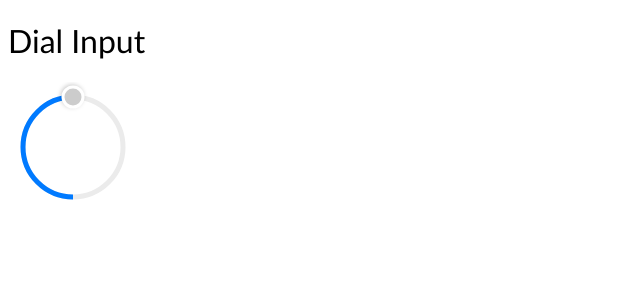
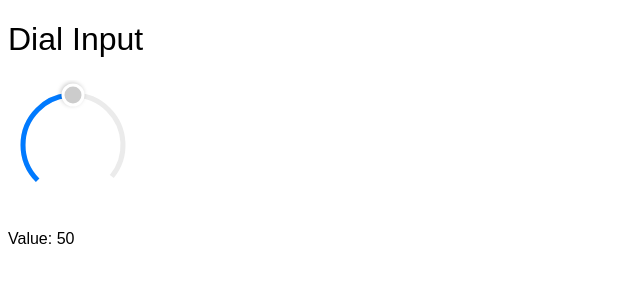
Before and after one commit to jshawl/dial-input, a website: page index.html in a window 1280 px wide. Shown: the whole page, without its empty margins (0-640 px from the left). Drawn offline with Linux system fonts and the light colour scheme.

Commit message:
add gap at the bottom

```diff
--- a/index.html
+++ b/index.html
@@ -6,18 +6,25 @@
     <meta name="viewport" content="width=device-width, initial-scale=1.0" />
     <title>Document</title>
     <style>
-      html, body {
-        font-family:'Gill Sans', 'Gill Sans MT', Calibri, 'Trebuchet MS', sans-serif;
+      html,
+      body {
+        font-family: sans-serif;
         font-weight: normal;
       }
-      h1, h2, h3 {
+      h1,
+      h2,
+      h3 {
         font-weight: lighter;
+      }
+      .active .knob {
+        fill: #007aff;
       }
     </style>
   </head>
   <body>
     <h1>Dial Input</h1>
     <input type="range" value="50" />
+    <p>Value: <span>50</span></p>
     <script type="module">
       import Dial from "./src/index.js";
       Dial("[type='range']");
--- a/package.json
+++ b/package.json
@@ -5,6 +5,7 @@
   "main": "index.js",
   "scripts": {
     "test": "jest",
+    "test:watch": "jest --watchAll",
     "format": "prettier --write ."
   },
   "author": "",
--- a/src/index.js
+++ b/src/index.js
@@ -1,58 +1,58 @@
-const createCircle = props => {
-  const circle = document.createElementNS("http://www.w3.org/2000/svg", "circle")
-  for(let prop in props)
-    circle.setAttribute(prop, props[prop])
-  return circle
-}
-
-const deg = (x, y) => {
-  const rad = Math.atan2(y, x);
-  let degrees = rad * (180 / Math.PI) - 90;
-  if (degrees < 0) {
-    degrees += 360;
-  }
-  return degrees;
-};
+import { degreesFromCoordinates, limit, createSVGElement } from "./util.js";
 
 const Dial = (selector) => {
-  const element = document.querySelector(selector)
-  element.style.display = 'none'
-  const max = element.getAttribute("max") || 100
-  const svg = document.createElementNS("http://www.w3.org/2000/svg","svg")
-  svg.setAttribute("height", "130")
-  svg.setAttribute("width", "130")
-  const dasharray = 320;
+  const element = document.querySelector(selector);
+  const max = element.getAttribute("max") || 100;
+  const svg = createSVGElement("svg");
   const cx = 65;
   const r = 50;
-  let dashoffset = dasharray * (element.value / max);
-  let progress = dashoffset / dasharray
   const state = {
     element,
     svg,
-    progress
-  }
-  const circle = createCircle({
-    class: 'progress',
+    progress: element.value / max,
+  };
+  const circleProps = {
     cx,
     cy: cx,
     fill: "none",
     r,
-    stroke: '#007AFF',
-    "stroke-dasharray": dasharray,
-    "stroke-dashoffset": dasharray - progress * dasharray,
+    "stroke-dasharray": 320,
     "stroke-width": 5,
-    style: `transform: rotate(90deg); transform-origin: ${cx}px ${cx}px;`
-  })
-  const available = createCircle({
-    cx,
-    cy: cx,
-    fill: "none",
-    r,
+    style: `transform: rotate(135deg); transform-origin: ${cx}px ${cx}px;`,
+  };
+  const onClick = (e) => {
+    const {left, top} = svg.getBoundingClientRect()
+    const degrees = degreesFromCoordinates(
+      e.clientX - left - progress.getAttribute("cx"),
+      e.clientY - top - progress.getAttribute("cy")
+    );
+    element.value = degrees / 3.6;
+    state.progress = element.value / max;
+    progress.setAttribute(
+      "stroke-dashoffset",
+      limit(320 - (state.progress - 0.15) * 320, 90, 330)
+    );
+    knob.style.transform = `rotate(${
+      360 * limit(state.progress, 0.15, 0.85)
+    }deg)`;
+  };
+  let dragging = false;
+  element.style.display = "none";
+  svg.setAttribute("height", "130");
+  svg.setAttribute("width", "130");
+  const progress = createSVGElement("circle", {
+    ...circleProps,
+    class: "progress",
+    stroke: "#007AFF",
+    "stroke-dashoffset": limit(320 - (state.progress - 0.15) * 320, 90, 330),
+  });
+  const available = createSVGElement("circle", {
+    ...circleProps,
     stroke: "#ebebeb",
-    "stroke-width": 5
-  })
-  const knob = createCircle({
-    class: 'knob',
+    "stroke-dashoffset": 90,
+  });
+  const knob = createSVGElement("circle", {
+    class: "knob",
     cx,
     cy: cx + r,
     fill: "#ccc",
@@ -60,35 +60,29 @@ const Dial = (selector) => {
     r: 10,
     stroke: "#fff",
     "stroke-width": 3,
-    style: `transform: rotate(${360 * state.progress}deg); transform-origin: ${cx}px ${cx}px;`
-  })
-  svg.appendChild(available)
-  svg.appendChild(circle)
-  svg.appendChild(knob)
-  element.parentElement.insertBefore(svg, element)
-  let dragging
-  svg.addEventListener('pointerdown', (e) => {
-    dragging = true
-  })
-  const onClick = (e) => {
-    const x = e.clientX - svg.getBoundingClientRect().left;
-    const y = e.clientY - svg.getBoundingClientRect().top;
-    const degrees = deg(x - circle.getAttribute("cx"), y - circle.getAttribute("cy"));
-    element.value = degrees / 3.6;
-    dashoffset = dasharray * (element.value / max);
-    state.progress = dashoffset / dasharray;
-    circle.setAttribute("stroke-dashoffset", dasharray - state.progress * dasharray);
-    knob.style.transform = `rotate(${360 * state.progress}deg)`
-  }
-  svg.addEventListener('pointerup', (e) => {
-    dragging = false
-    onClick(e)
-  })
-  svg.addEventListener('pointermove', (e) => {
-    if(!dragging) return;
-    onClick(e)
-  })
-  return state
-}
+    style: `transform: rotate(${
+      360 * limit(state.progress, 0.15, 0.85)
+    }deg); transform-origin: ${cx}px ${cx}px;`,
+  });
+  svg.appendChild(available);
+  svg.appendChild(progress);
+  svg.appendChild(knob);
+  element.parentElement.insertBefore(svg, element);
+  svg.addEventListener("pointerdown", (e) => {
+    dragging = true;
+    svg.classList.add("active");
+    onClick(e);
+  });
+  svg.addEventListener("pointerup", (e) => {
+    dragging = false;
+    svg.classList.remove("active");
+    onClick(e);
+  });
+  svg.addEventListener("pointermove", (e) => {
+    if (!dragging) return;
+    onClick(e);
+  });
+  return state;
+};
 
-export default Dial
+export default Dial;
--- /dev/null
+++ b/src/util.js
@@ -0,0 +1,16 @@
+export const degreesFromCoordinates = (x, y) => {
+  const rad = Math.atan2(y, x);
+  let degrees = rad * (180 / Math.PI) - 90;
+  if (degrees < 0) {
+    degrees += 360;
+  }
+  return degrees;
+};
+
+export const limit = (n, from, to) => (n < from ? from : n > to ? to : n);
+
+export const createSVGElement = (tag, props = {}) => {
+  const element = document.createElementNS("http://www.w3.org/2000/svg", tag);
+  for (let prop in props) element.setAttribute(prop, props[prop]);
+  return element;
+};
```
Also changed, not shown: src/index.test.js (+6 -6 lines), src/util.test.js (added, +21 -0 lines), README.md (added).
